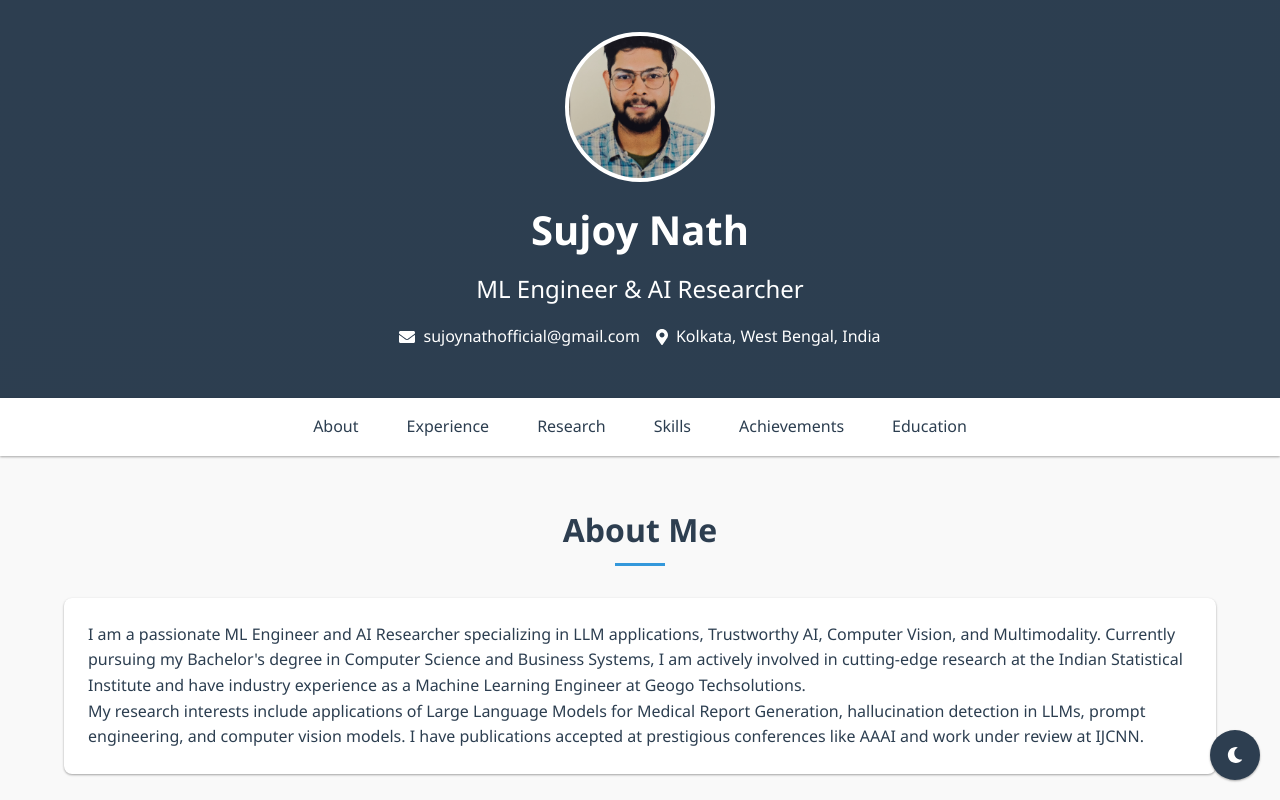
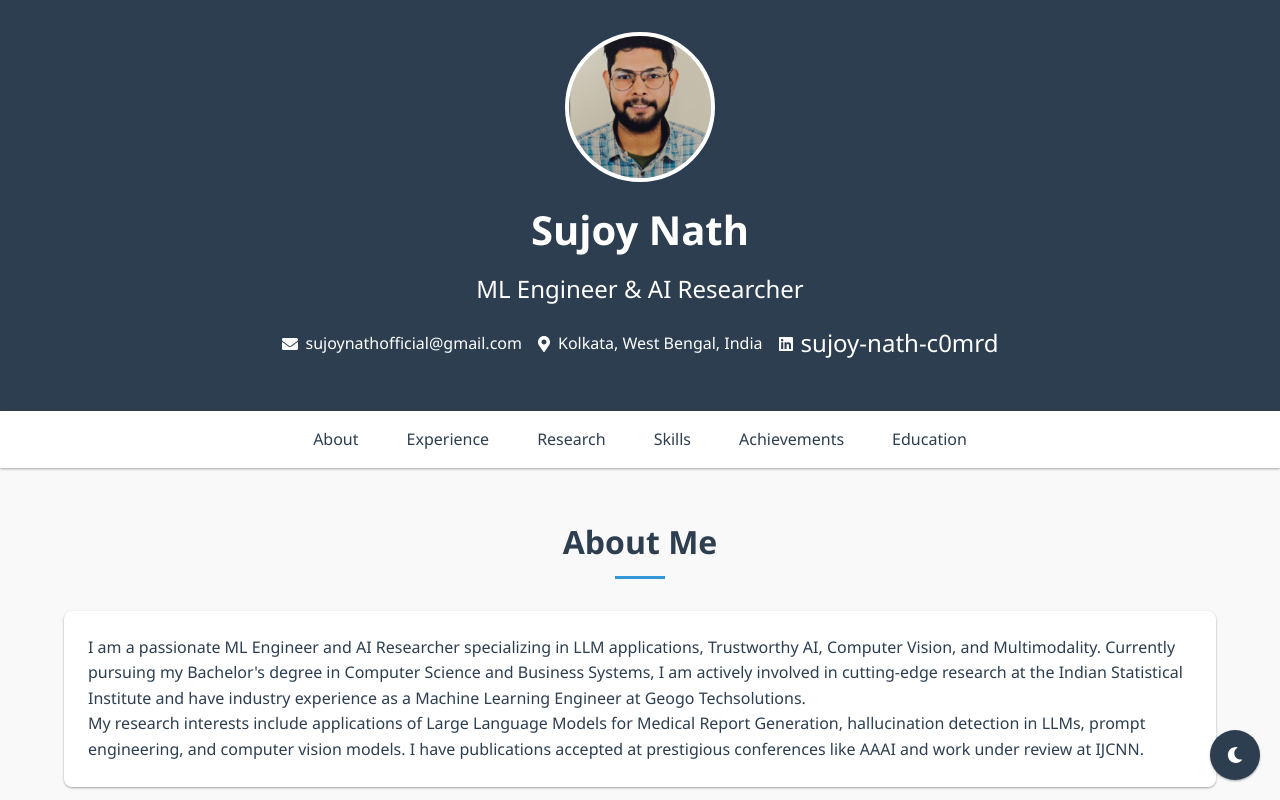
Before and after one commit to C0mRD/C0mRD.github.io, a plain HTML site: page index.html in a window 1280 px wide. Shown: the top 800 px of the page. Drawn offline with Linux system fonts and the light colour scheme.

Commit message:
New version 2025 v2

```diff
--- a/index.html
+++ b/index.html
@@ -476,10 +476,10 @@
                         <i class="fas fa-map-marker-alt"></i>
                         <span>Kolkata, West Bengal, India</span>
                     </div>
-                    <!-- <div class="contact-item">
-                        <i class="fas fa-globe"></i>
-                        <a href="https://sujoynath.in" target="_blank">sujoynath.in</a>
-                    </div> -->
+                    <div class="contact-item">
+                        <i class="fab fa-linkedin"></i>
+                        <a href="https://www.linkedin.com/in/sujoy-nath-c0mrd" class="social-link" target="_blank">sujoy-nath-c0mrd</a>
+                    </div>
                 </div>
             </div>
         </div>
```
